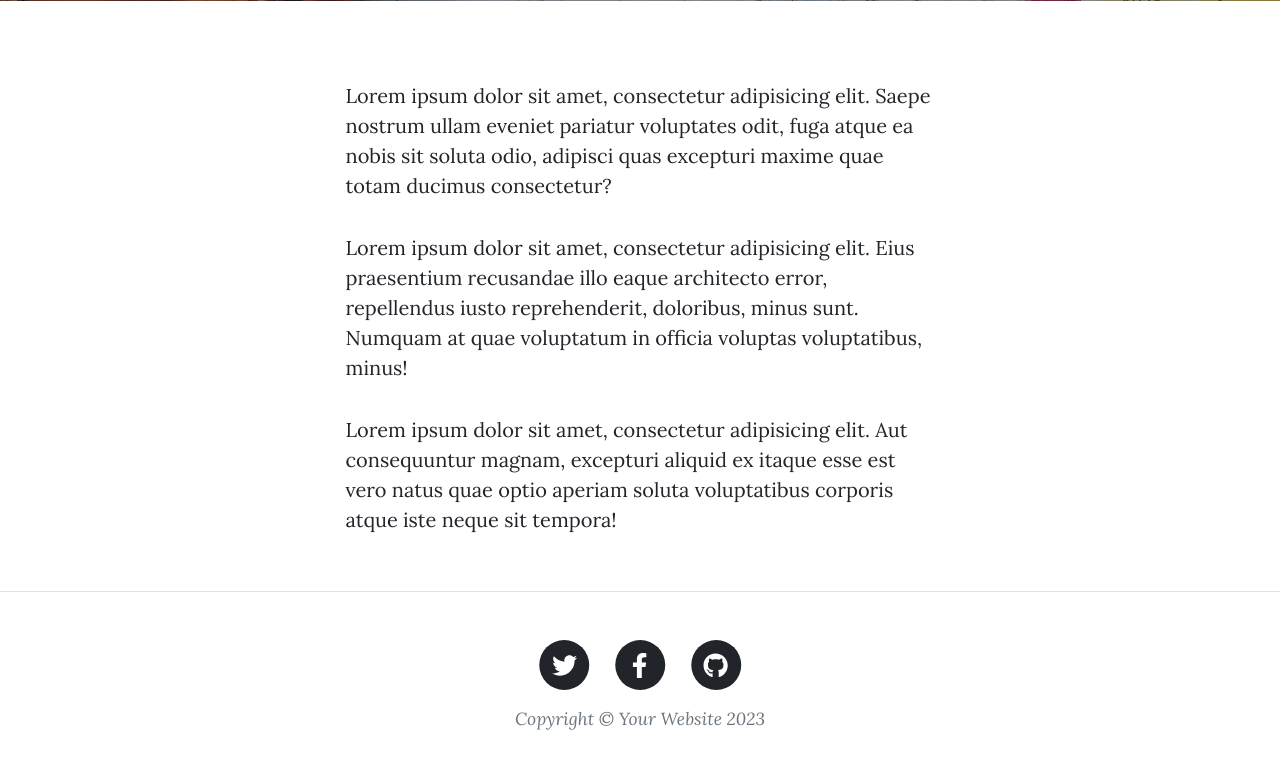
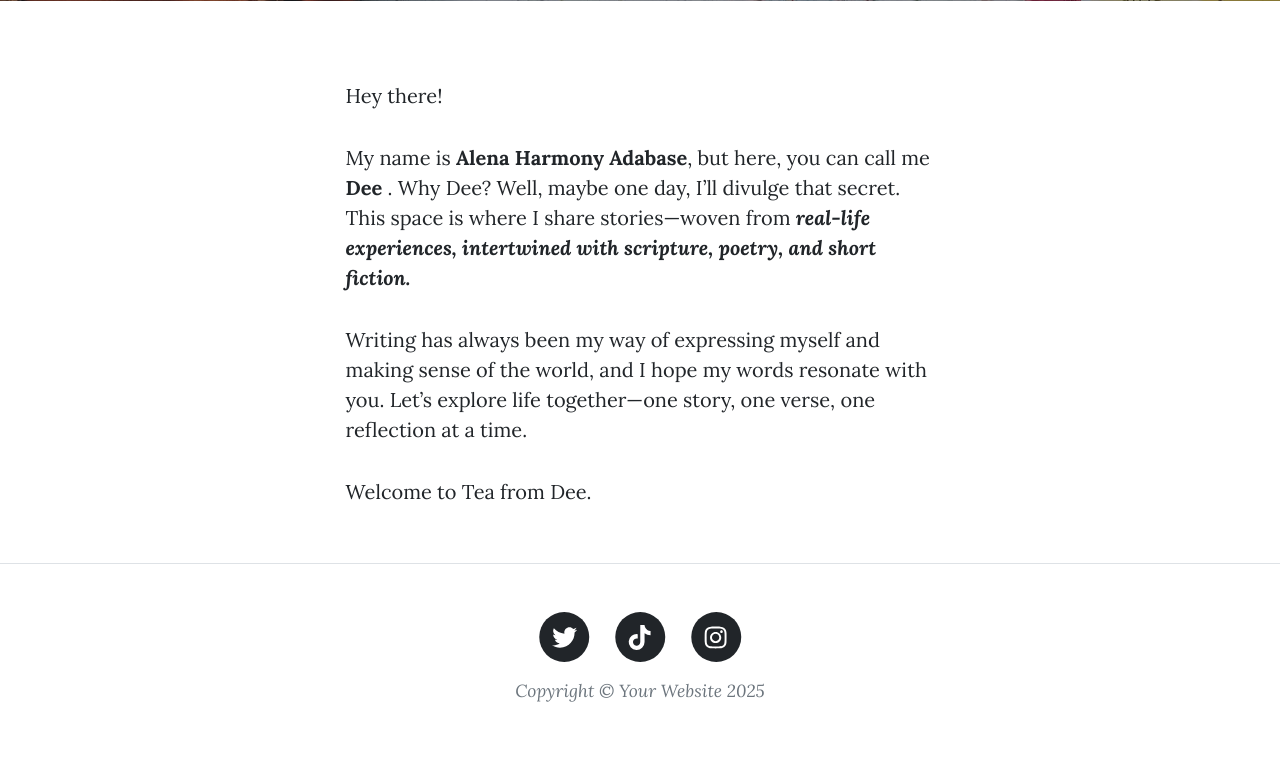
Before and after one commit to benard2002/alens_blog, a Flask app: page /about in a window 1280 px wide. Shown: the part 531-1312 px from the top of the page. After the commit the page ends 1233 px from the top, so only its background shows below. Run offline with Flask 3, Linux system fonts and the light colour scheme; some libraries are stand-ins or nearby versions.

Commit message:
Complete footer

```diff
--- a/main.py
+++ b/main.py
@@ -14,21 +14,9 @@ import os
 # Optional: add contact me email functionality (Day 60)
 import smtplib
 
-print("DB_URI", os.environ.get("DB_URI"))
-print("aa", os.environ.get("FLASK_KEY"))
-'''
-Make sure the required packages are installed:
-Open the Terminal in PyCharm (bottom left).
-
-On Windows type:
-python -m pip install -r requirements.txt
-
-On MacOS type:
-pip3 install -r requirements.txt
-
-This will install the packages from the requirements.txt for this project.
-'''
-
+today = date.today()
+current_year = today.strftime("%Y")
+print(current_year)
 
 app = Flask(__name__)
 app.config['SECRET_KEY'] = os.environ.get('FLASK_KEY')
@@ -154,7 +142,7 @@ def register():
         # This line will authenticate the user with Flask-Login
         login_user(new_user)
         return redirect(url_for("get_all_posts"))
-    return render_template("register.html", form=form, current_user=current_user)
+    return render_template("register.html", form=form, current_user=current_user, current_year=current_year)
 
 
 @app.route('/login', methods=["GET", "POST"])
@@ -177,7 +165,7 @@ def login():
             login_user(user)
             return redirect(url_for('get_all_posts'))
 
-    return render_template("login.html", form=form, current_user=current_user)
+    return render_template("login.html", form=form, current_user=current_user, current_year=current_year)
 
 
 @app.route('/logout')
@@ -190,7 +178,7 @@ def logout():
 def get_all_posts():
     result = db.session.execute(db.select(BlogPost))
     posts = result.scalars().all()
-    return render_template("index.html", all_posts=posts, current_user=current_user)
+    return render_template("index.html", all_posts=posts, current_user=current_user, current_year=current_year)
 
 
 # Add a POST method to be able to post comments
@@ -212,7 +200,7 @@ def show_post(post_id):
         )
         db.session.add(new_comment)
         db.session.commit()
-    return render_template("post.html", post=requested_post, current_user=current_user, form=comment_form)
+    return render_template("post.html", post=requested_post, current_user=current_user, form=comment_form, current_year=current_year)
 
 
 # Use a decorator so only an admin user can create new posts
@@ -232,7 +220,7 @@ def add_new_post():
         db.session.add(new_post)
         db.session.commit()
         return redirect(url_for("get_all_posts"))
-    return render_template("make-post.html", form=form, current_user=current_user)
+    return render_template("make-post.html", form=form, current_user=current_user, current_year=current_year)
 
 
 # Use a decorator so only an admin user can edit a post
@@ -254,7 +242,7 @@ def edit_post(post_id):
         post.body = edit_form.body.data
         db.session.commit()
         return redirect(url_for("show_post", post_id=post.id))
-    return render_template("make-post.html", form=edit_form, is_edit=True, current_user=current_user)
+    return render_template("make-post.html", form=edit_form, is_edit=True, current_user=current_user, current_year=current_year)
 
 
 # Use a decorator so only an admin user can delete a post
@@ -269,7 +257,7 @@ def delete_post(post_id):
 
 @app.route("/about")
 def about():
-    return render_template("about.html", current_user=current_user)
+    return render_template("about.html", current_user=current_user, current_year=current_year)
 
 
 
@@ -286,7 +274,7 @@ def contact():
 
 
         return render_template("contact.html", msg_sent=True, current_user=current_user)
-    return render_template("contact.html", msg_sent=False, current_user=current_user)
+    return render_template("contact.html", msg_sent=False, current_user=current_user, current_year=current_year)
 
 
 def send_email(name, email, phone, message):
@@ -298,4 +286,4 @@ def send_email(name, email, phone, message):
 
 
 if __name__ == "__main__":
-    app.run(debug=True, port=5001)
+    app.run(debug=True, port=5002)
--- a/templates/about.html
+++ b/templates/about.html
@@ -22,22 +22,20 @@
     <div class="row gx-4 gx-lg-5 justify-content-center">
       <div class="col-md-10 col-lg-8 col-xl-7">
         <p>
-          Lorem ipsum dolor sit amet, consectetur adipisicing elit. Saepe
-          nostrum ullam eveniet pariatur voluptates odit, fuga atque ea nobis
-          sit soluta odio, adipisci quas excepturi maxime quae totam ducimus
-          consectetur?
+          Hey there!
         </p>
         <p>
-          Lorem ipsum dolor sit amet, consectetur adipisicing elit. Eius
-          praesentium recusandae illo eaque architecto error, repellendus iusto
-          reprehenderit, doloribus, minus sunt. Numquam at quae voluptatum in
-          officia voluptas voluptatibus, minus!
-        </p>
-        <p>
-          Lorem ipsum dolor sit amet, consectetur adipisicing elit. Aut
-          consequuntur magnam, excepturi aliquid ex itaque esse est vero natus
-          quae optio aperiam soluta voluptatibus corporis atque iste neque sit
-          tempora!
+          My name is <strong>Alena Harmony Adabase</strong>, but here, you can call me <strong>Dee</strong> . Why Dee? Well, maybe one day, I’ll divulge that secret.
+
+
+          This space is where I share stories—woven from <b><i>real-life experiences, intertwined with scripture, poetry, and short fiction.</i> </b>
+          <p>
+            Writing has always been my way of expressing myself and making sense of the world, and I hope my words resonate with you.
+            Let’s explore life together—one story, one verse, one reflection at a time.
+         </p>
+
+          <p>Welcome to Tea from Dee.</p>
+
         </p>
       </div>
     </div>
--- a/templates/footer.html
+++ b/templates/footer.html
@@ -5,31 +5,54 @@
                   <div class="col-md-10 col-lg-8 col-xl-7">
                       <ul class="list-inline text-center">
                           <li class="list-inline-item">
-                              <a href="#!">
+                              <a href="https://x.com/@AAdabase">
                                   <span class="fa-stack fa-lg">
                                       <i class="fas fa-circle fa-stack-2x"></i>
                                       <i class="fab fa-twitter fa-stack-1x fa-inverse"></i>
                                   </span>
                               </a>
                           </li>
-                          <li class="list-inline-item">
+
+                          <!-- Snippet for fb -->
+                          <!-- <li class="list-inline-item">
                               <a href="#!">
                                   <span class="fa-stack fa-lg">
                                       <i class="fas fa-circle fa-stack-2x"></i>
                                       <i class="fab fa-facebook-f fa-stack-1x fa-inverse"></i>
                                   </span>
                               </a>
-                          </li>
-                          <li class="list-inline-item">
+                          </li> -->
+
+                          <!-- Github -->
+                          <!-- <li class="list-inline-item">
                               <a href="#!">
                                   <span class="fa-stack fa-lg">
                                       <i class="fas fa-circle fa-stack-2x"></i>
                                       <i class="fab fa-github fa-stack-1x fa-inverse"></i>
                                   </span>
                               </a>
+                          </li> -->
+                          <!-- snippet for tiktok -->
+                          <li class="list-inline-item">
+                            <a href="https://www.tiktok.com/@playb0ilena" target="_blank" rel="noopener">
+                              <span class="fa-stack fa-lg">
+                                <i class="fas fa-circle fa-stack-2x"></i>
+                                <i class="fab fa-tiktok fa-stack-1x fa-inverse"></i>
+                              </span>
+                            </a>
+                          </li>
+
+                          <!-- snippet for ig -->
+                          <li class="list-inline-item">
+                            <a href="https://www.instagram.com/alena_adabase/" target="_blank" rel="noopener">
+                              <span class="fa-stack fa-lg">
+                                <i class="fas fa-circle fa-stack-2x"></i>
+                                <i class="fab fa-instagram fa-stack-1x fa-inverse"></i>
+                              </span>
+                            </a>
                           </li>
                       </ul>
-                      <div class="small text-center text-muted fst-italic">Copyright &copy; Your Website 2023</div>
+                      <div class="small text-center text-muted fst-italic">Copyright &copy; Your Website {{current_year}}</div>
                   </div>
               </div>
           </div>
```
Also changed, not shown: templates/index.html (+5 -4 lines).
